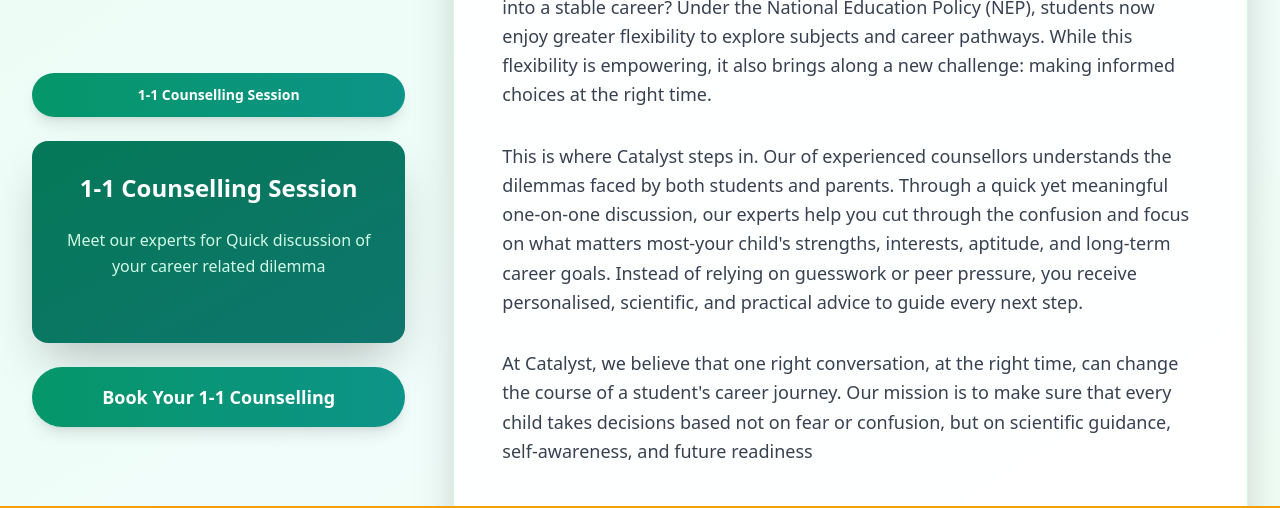
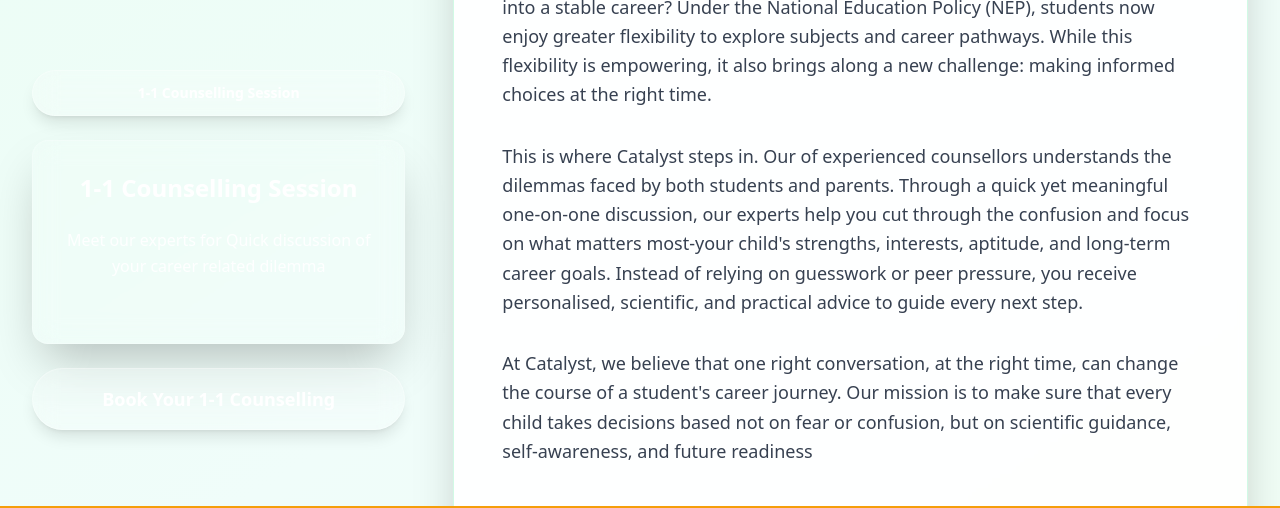
Before and after one commit to Michaelanand123singh/Catalyst-career-ai-frontend, a React (Create React App) app: page /couseling-one in a window 1280 px wide. Shown: the part 294-802 px from the top of the page. Built offline with nearby package versions, Linux system fonts and the light colour scheme; no server answers.

Commit message:
updated Assestment pgage with image seciton

```diff
--- a/src/pages/AssessmentTests.jsx
+++ b/src/pages/AssessmentTests.jsx
@@ -105,22 +105,22 @@
               <div className="max-w-sm w-full">
                 {/* Category Tag */}
                 <div className="mb-6">
-                  <span className="inline-block bg-gradient-to-r from-emerald-600 to-teal-600 text-white px-6 py-3 rounded-full text-sm font-semibold shadow-lg w-full text-center">
+                  <span className="inline-block bg-white/20 backdrop-blur-md border border-white/30 text-white px-6 py-3 rounded-full text-sm font-semibold shadow-lg w-full text-center">
                     {data.tag}
                   </span>
                 </div>
 
                 {/* Card */}
-                <div className="bg-gradient-to-br from-emerald-700 to-teal-700 text-white rounded-2xl p-8 shadow-2xl hover:shadow-3xl transition-all duration-300 transform hover:-translate-y-1">
+                <div className="bg-white/10 backdrop-blur-md border border-white/20 text-white rounded-2xl p-8 shadow-2xl hover:shadow-3xl hover:bg-white/20 transition-all duration-300 transform hover:-translate-y-1">
                   <h3 className="text-2xl font-bold mb-6 leading-tight text-center">
                     {data.title}
                   </h3>
-                  <p className="text-emerald-100 text-base mb-8 text-center leading-relaxed">
+                  <p className="text-white/90 text-base mb-8 text-center leading-relaxed">
                     {data.subtitle}
                   </p>
                 </div>
 
-                <button className="w-full mt-6 bg-gradient-to-r from-emerald-600 to-teal-600 hover:from-emerald-700 hover:to-teal-700 text-white font-semibold py-4 px-6 rounded-full transition-all duration-300 shadow-lg hover:shadow-xl transform hover:-translate-y-1 text-lg">
+                <button className="w-full mt-6 bg-white/20 backdrop-blur-md border border-white/30 hover:bg-white/30 text-white font-semibold py-4 px-6 rounded-full transition-all duration-300 shadow-lg hover:shadow-xl transform hover:-translate-y-1 text-lg">
                   {data.buttonText}
                 </button>
               </div>
```
